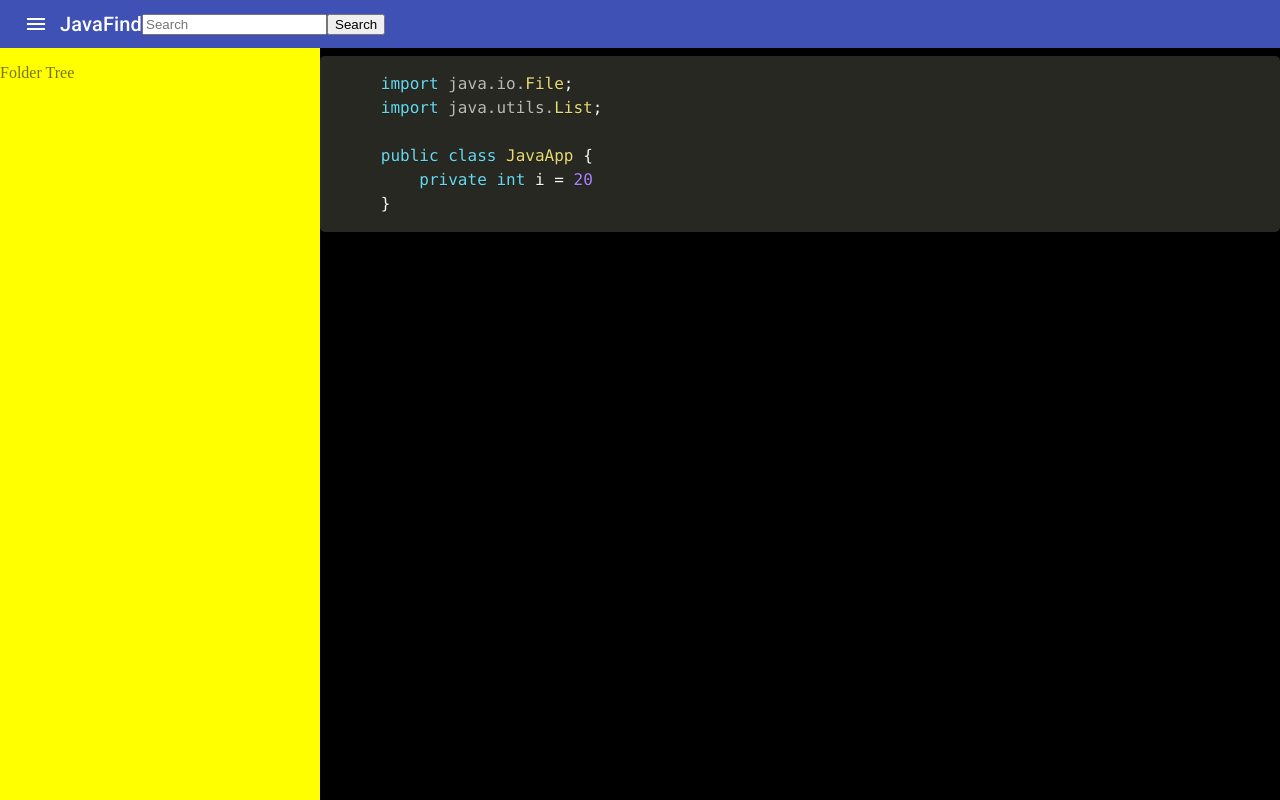
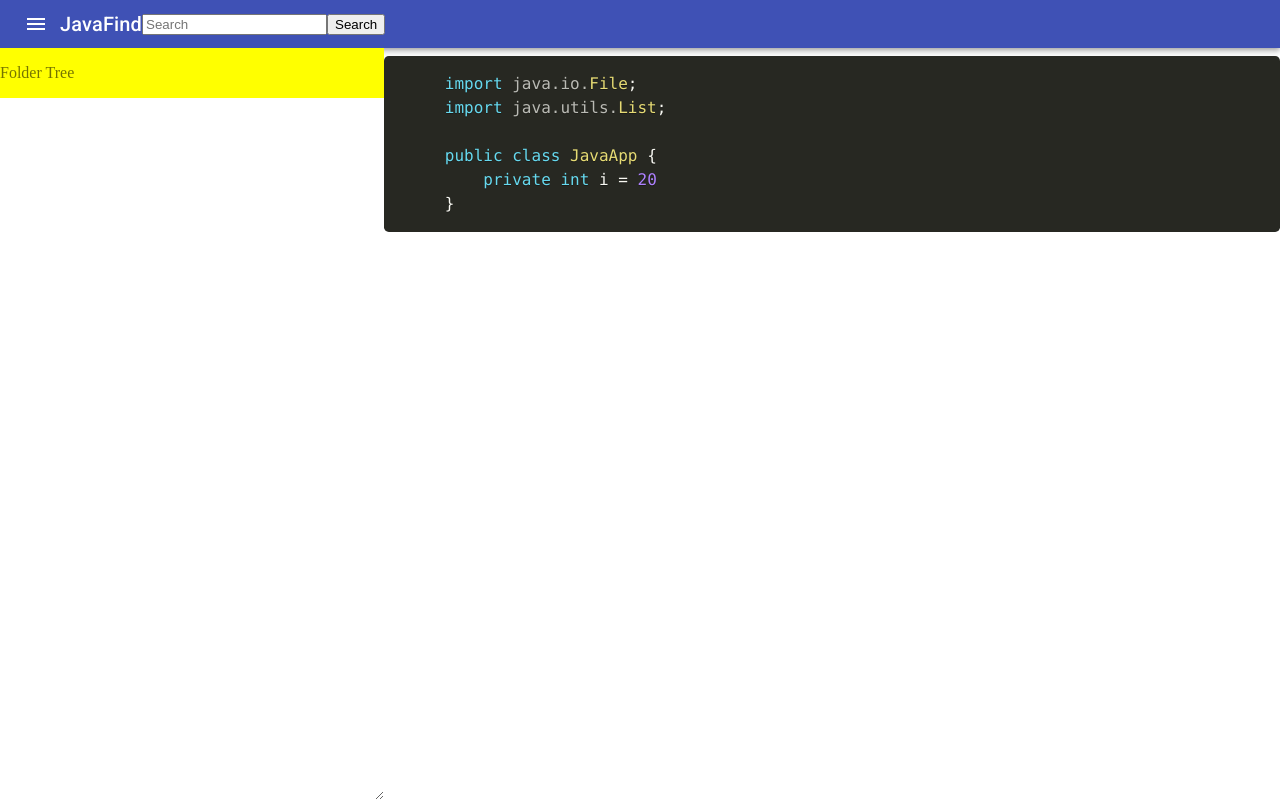
Before and after one commit to elvisdsz/javafind, a React (Create React App) app: page / in a window 1280 px wide. Built offline with nearby package versions, Linux system fonts and the light colour scheme.

Commit message:
Improves flex box and css resizable

```diff
--- a/src/App.tsx
+++ b/src/App.tsx
@@ -2,6 +2,7 @@ import { Box, makeStyles } from '@material-ui/core';
 import React from 'react';
 import './App.css';
 import Home from './components/Home';
+import NavBar from './components/NavBar';
 
 const useStyles = makeStyles({
   main: {
@@ -13,7 +14,8 @@ const useStyles = makeStyles({
 function App() {
   const classes = useStyles();
   return (
-    <Box className={classes.main}>
+    <Box /*className={classes.main}*/>
+      {/*<NavBar searchPanel={true} showSearchPanel={()=>{}} />*/}
       <Home />
     </Box>
   );
--- a/src/components/CodeWindow.tsx
+++ b/src/components/CodeWindow.tsx
@@ -22,9 +22,8 @@ const CodeWindow:React.FC<CodeProps> = (props) => {
 
 console.log("rendering");
 return(
-    <Box /*className="foldernav scrollable"*/ flex={{ xs: 11}} bgcolor="black"/*className="codewindow not-scrollable"*/>
-{/*<div className="codewindow-title">{props.filename}</div>*/}
-<FilepathBreadcrumbs filepath={props.filename}/>
+    <Box /*flex="1"-if stretch needed*/ /*className="codewindow not-scrollable"*/>
+    <FilepathBreadcrumbs filepath={props.filename}/>
 <pre id="code-file" className="scrollable line-numbers" data-line="5-10">
 <code className={"language-"+props.language + " match-braces"} id="code">
 {props.codeText.trim()}
--- a/src/components/FolderTree.tsx
+++ b/src/components/FolderTree.tsx
@@ -61,7 +61,7 @@ const FolderTree:React.FC<FolderTreeProps> = ({zipFile, showCodeCallback}) => {
     console.log("**FolderTree re-render** "+folderItems?.size);
 
     return (
-        <Box /*className="foldernav scrollable"*/ flex={{ xs: 1}} bgcolor="yellow" >
+        <Box /*className="foldernav scrollable"*/ /*flex="1"- if stretch needed*/ bgcolor="yellow">
             <p>Folder Tree</p>
             {
                 (zip != null && folderItems != null) && (
--- a/src/components/Home.tsx
+++ b/src/components/Home.tsx
@@ -7,14 +7,23 @@ import NavBar from './NavBar';
 import { Box, Grid, makeStyles, Paper } from '@material-ui/core';
 
 const useStyles = makeStyles((theme) => ({
-    root: {
+    rootBox: {
         height: "100vh",
         display: "flex",
+        flexDirection: "column"
     },
     longPaper: {
         color: theme.palette.text.secondary,
-        display: "flex"
+        display: "flex",
+        flexDirection: "column",
+        overflowY: "scroll",
+        boxSizing: 'border-box',
+        /*min-height: min-content; /* needs vendor prefixes */
     },
+    resizable: {
+        width: "30%",
+        resize: "horizontal"
+    }
 }));
 
 function Home() {
@@ -73,21 +82,22 @@ function Home() {
     }
 
     return (
-    <Box>
+    <Box className={classes.rootBox}>
         <Box /*className="header"*/ >
             {/*mainFile == null?<FileUpload onUpload={onFileUpdate}/>:<NavBar searchPanel={showSearchPanel} showSearchPanel={handleShowSearchPanel} />*/}
             <NavBar searchPanel={showSearchPanel} showSearchPanel={handleShowSearchPanel} />
         </Box>
 
 
-        <Box /*className="main"*/ className={classes.root} bgcolor="green" display="flex" height="100vh" width="100vw">
+        <Box /*className="main"*/ display="flex" flexGrow="1" overflow="auto">
             <Paper>
                     <SearchPanel show={showSearchPanel} loadFile={loadFile} hideSearchPanel={handleHideSearchPanel} />
             </Paper>
-            <Box /*className="jar-container"*/ bgcolor="red" flex={{xs:3}} className={classes.longPaper}>
+            <Box className={classes.longPaper+' '+classes.resizable}>
+            {/*</Box><Box  flex={{xs:3}} className={classes.longPaper}>*/}
                 <FolderTree zipFile={mainFile!} showCodeCallback={onFileSelectedToShow} />
             </Box>
-            <Box bgcolor="blue" flex={{xs:9}} className={classes.longPaper}>
+            <Box flex={{xs:9}} className={classes.longPaper}>
                 <CodeWindow codeText={codeText} language="java" filename={selectedFilename} />
             </Box>
         </Box>
```
